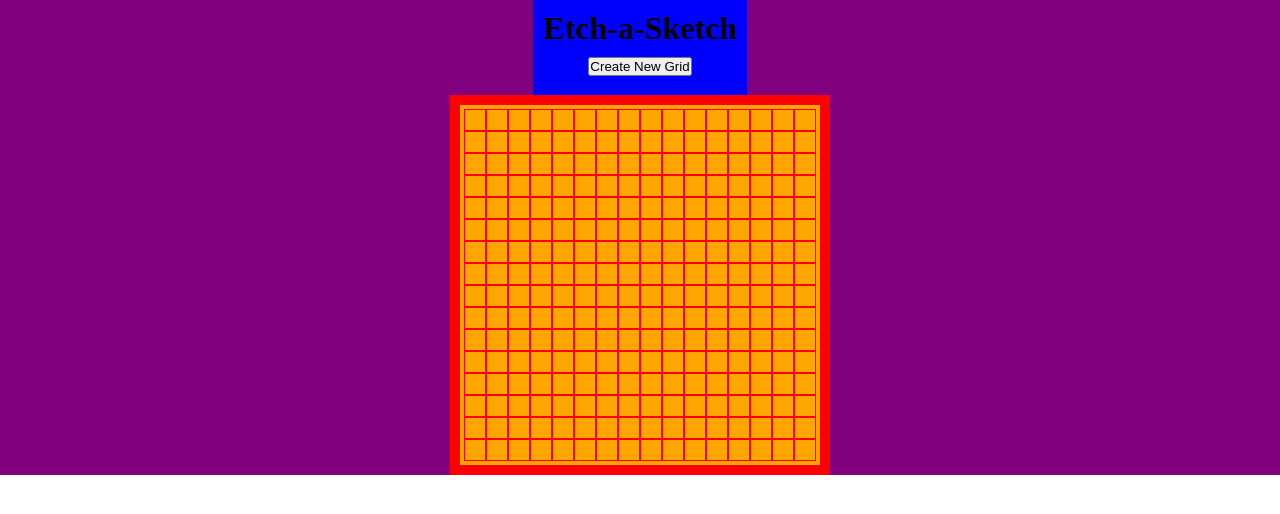
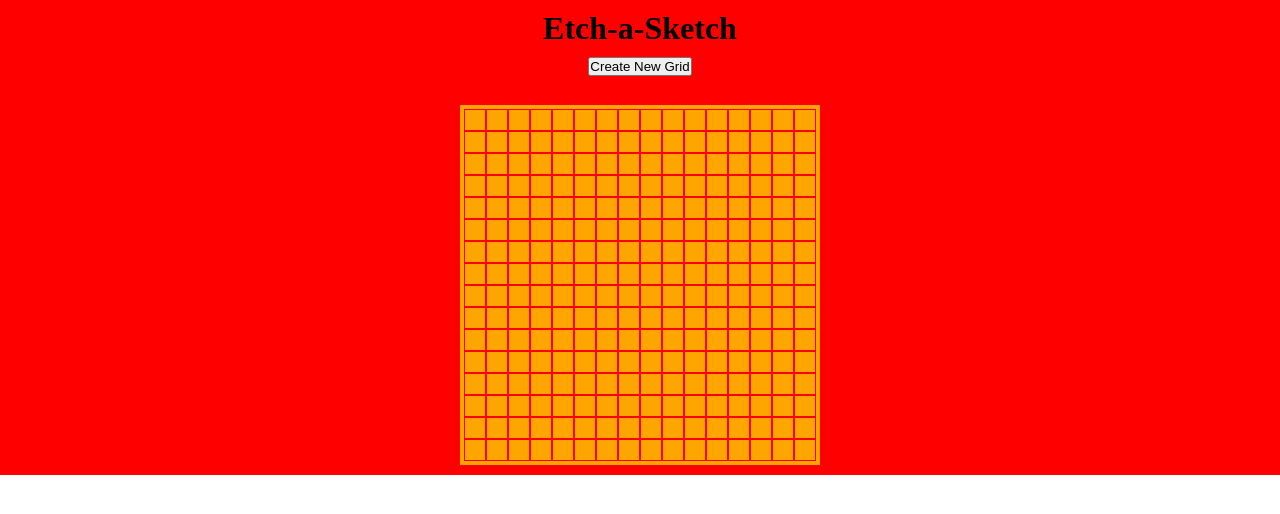
Before and after one commit to zancorin/Etch-a-Sketch, a plain HTML site: page index.html in a window 1280 px wide. Drawn offline with Linux system fonts and the light colour scheme.

Commit message:
Change color scheme

```diff
--- a/styles.css
+++ b/styles.css
@@ -8,12 +8,12 @@
     justify-content: center;
     align-items: center;
     flex-direction: column;
-    background-color: purple;
+    background-color: red;
 }
 
 .titleContainer {
     height:75px;
-    background-color: blue;
+    background-color: red;
     padding:10px;
     text-align: center;
 }
```
